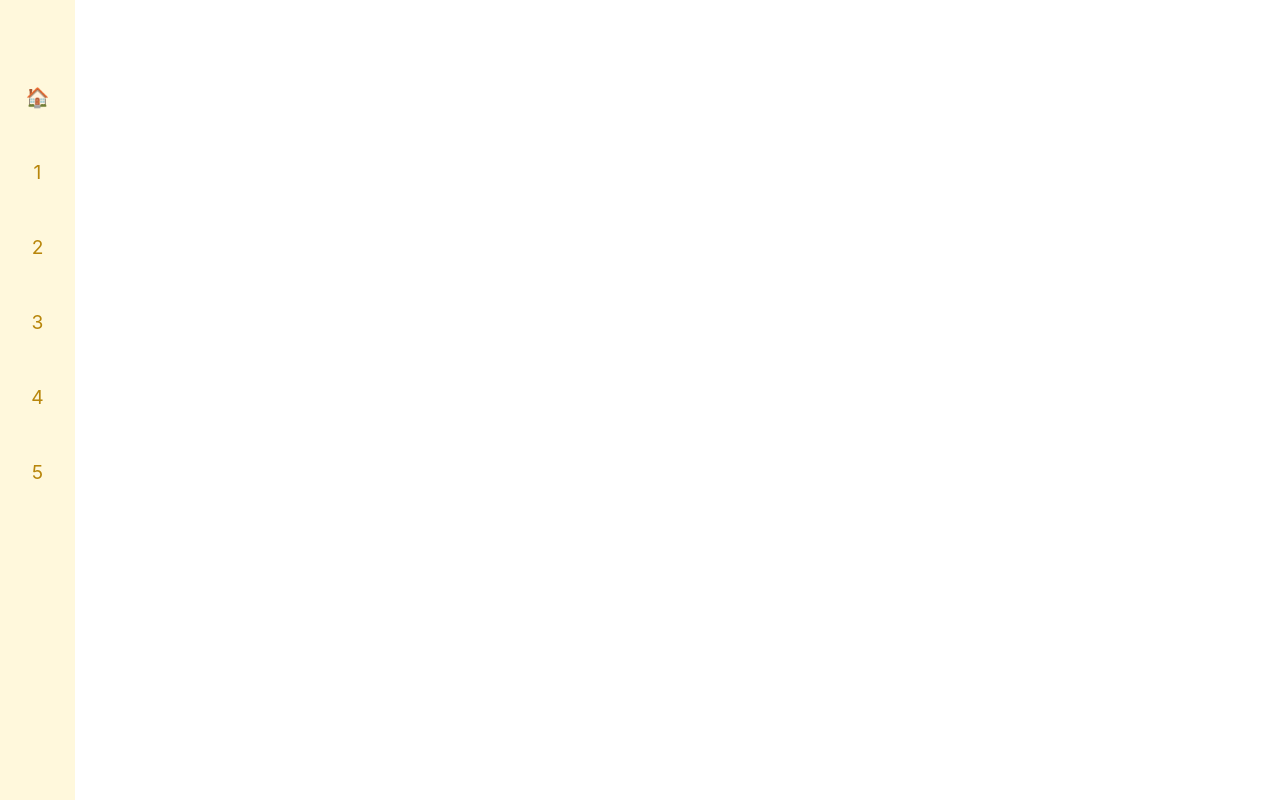
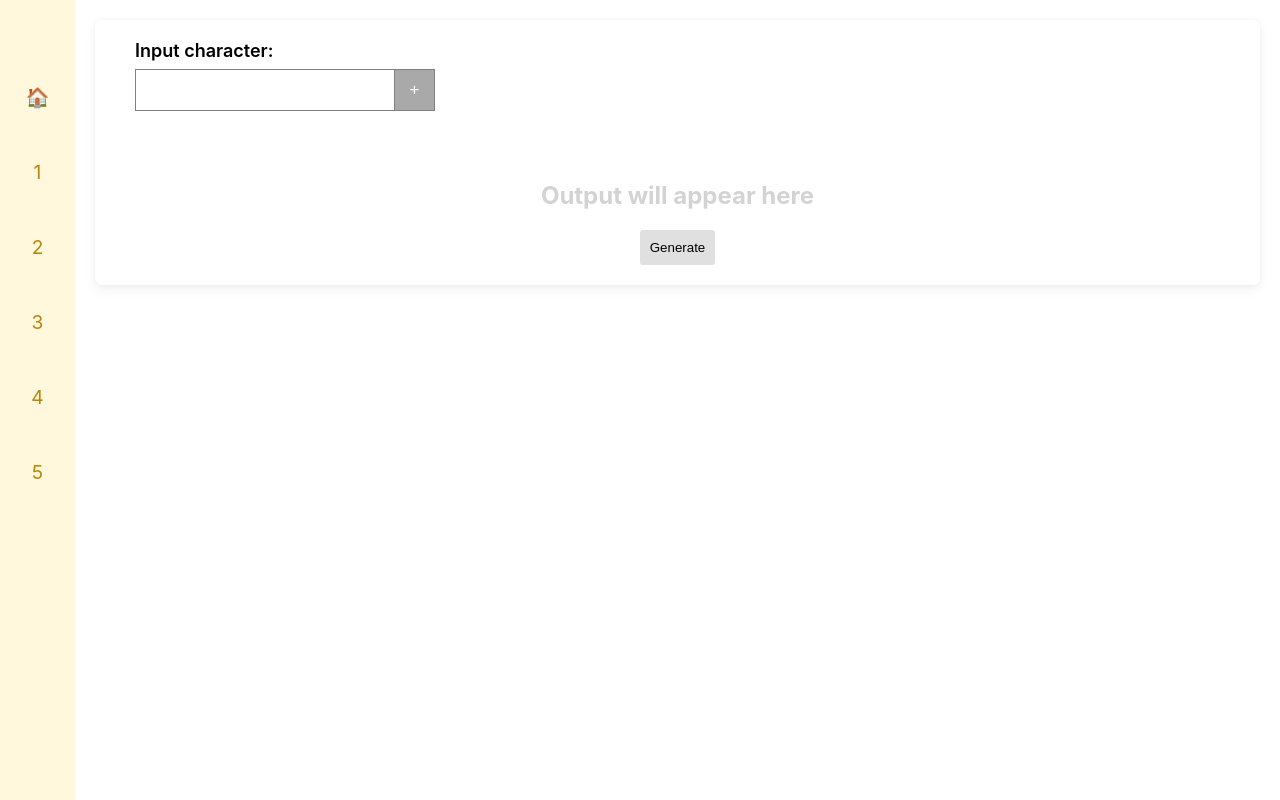
Before and after one commit to billgufran/big-io-test, a React (Create React App) app: page /soal-1 in a window 1280 px wide. Built offline with nearby package versions, Linux system fonts and the light colour scheme.

Commit message:
Finished soal 1

```diff
--- a/src/App.js
+++ b/src/App.js
@@ -2,6 +2,7 @@ import React from "react";
 import { BrowserRouter, Route, Switch } from "react-router-dom";
 import "./App.css";
 import Sidebar from "./Components/Sidebar";
+import Soal1 from "./Soal1/Soal1";
 import Soal5 from "./Soal5/Soal5";
 
 function App() {
@@ -13,6 +14,7 @@ function App() {
 				</div>
 				<div className="App-content">
 					<Switch>
+						<Route path="/soal-1" component={Soal1} />
 						<Route path="/soal-5" component={Soal5} />
 					</Switch>
 				</div>
--- /dev/null
+++ b/src/Soal1/Soal1.css
@@ -0,0 +1,21 @@
+#Soal1 label {
+   margin-bottom: 8px;
+}
+
+#Soal1--character-input {
+   padding: 10px;
+   border: 1px solid grey;
+   margin-bottom: 50px;
+ }
+
+ #Soal1--add-button {
+   width: 40px;
+   padding: 10px;
+   background: darkgray;
+   border-radius: 0;
+   color: white;
+   font-size: 17px;
+   border: 1px solid grey;
+   border-left: none;
+   cursor: pointer;
+ }
--- a/src/Soal1/Soal1.js
+++ b/src/Soal1/Soal1.js
@@ -1,13 +1,57 @@
-import React from 'react'
+import React, { useState } from "react";
+import "./Soal1.css";
 
 export default function Soal1() {
-   return (
-      <div id="Soal1" className="container">
-         <form>
-            <label htmlFor="Soal1--character-input">Input one character:</label>
-            <input id="Soal1--character-input" type="text" maxlength="1"/>
-            <button type="submit">Add</button>
-         </form>
-      </div>
-   )
+	const [input, setInput] = useState("");
+	const [output, setOutput] = useState([]);
+	const [palindrome, setPalindrome] = useState("");
+
+	const handleChange = event => {
+		setInput(event.target.value);
+	};
+
+	const handleSubmit = event => {
+		event.preventDefault();
+		setOutput([...output, input]);
+		setInput("");
+	};
+
+	return (
+		<div id="Soal1" className="container">
+			<form onSubmit={handleSubmit}>
+				<label htmlFor="Soal1--character-input">Input character:</label>
+				<input
+					id="Soal1--character-input"
+					type="text"
+					maxLength="1"
+					value={input}
+					onChange={handleChange}
+				/>
+				<button id="Soal1--add-button" type="submit">+</button>
+			</form>
+			<div className="flex-column" style={{alignItems: 'center'}}>
+				{palindrome === "" ? (
+					<h2 style={{color: "lightgray"}}>
+						{output.length === 0 ? "Output will appear here" : output}
+					</h2>
+				) : (
+					<h2>{palindrome}</h2>
+				)}
+				<button
+					id="Soal1--generate-button"
+					onClick={() =>
+						setPalindrome(
+							output.join("") +
+								output
+									.slice(0, output.length - 1)
+									.reverse()
+									.join("")
+						)
+					}
+				>
+					Generate
+				</button>
+			</div>
+		</div>
+	);
 }
```
